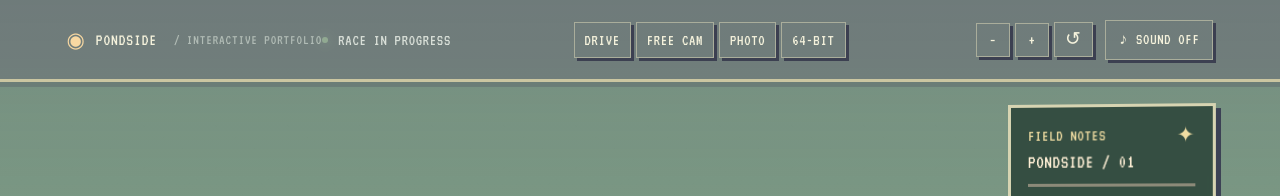
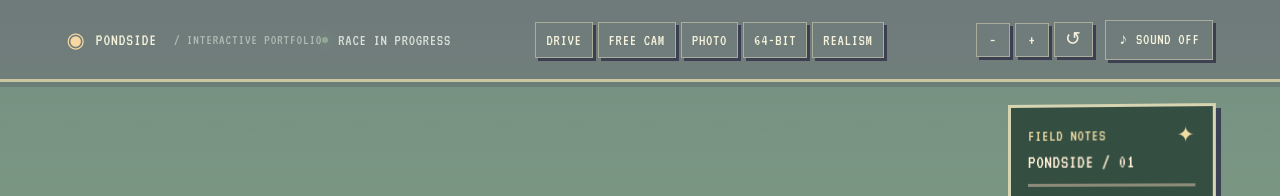
Before and after one commit to lahariln16-pixel/Portfolio-Mine-, a plain HTML site: page index.html in a window 1280 px wide. Shown: the top 196 px of the page. Drawn offline with nearby package versions, Linux system fonts and the light colour scheme.

Commit message:
Add realism mode control to world toolbar

```diff
--- a/index.html
+++ b/index.html
@@ -26,6 +26,7 @@
       <button id="freeCameraButton" class="icon-button mode-button" aria-pressed="false" title="Look around with WASD or arrow keys">FREE CAM</button>
       <button id="photoModeButton" class="icon-button mode-button" aria-pressed="false" title="Hide the interface for a clean screenshot">PHOTO</button>
       <button id="pixelStyleButton" class="icon-button mode-button" aria-pressed="false" title="Cycle between chunky 8-bit, balanced 16-bit, and crisp full-resolution 64-bit-style rendering">64-BIT</button>
+      <button id="realismButton" class="icon-button mode-button" aria-pressed="false" title="Enable realistic lighting, soft shadows, natural water and filmic color">REALISM</button>
     </div>
     <div class="view-controls" aria-label="World view controls">
       <button id="zoomOutButton" class="icon-button view-button" aria-label="Zoom out" title="Zoom out">−</button>
```
